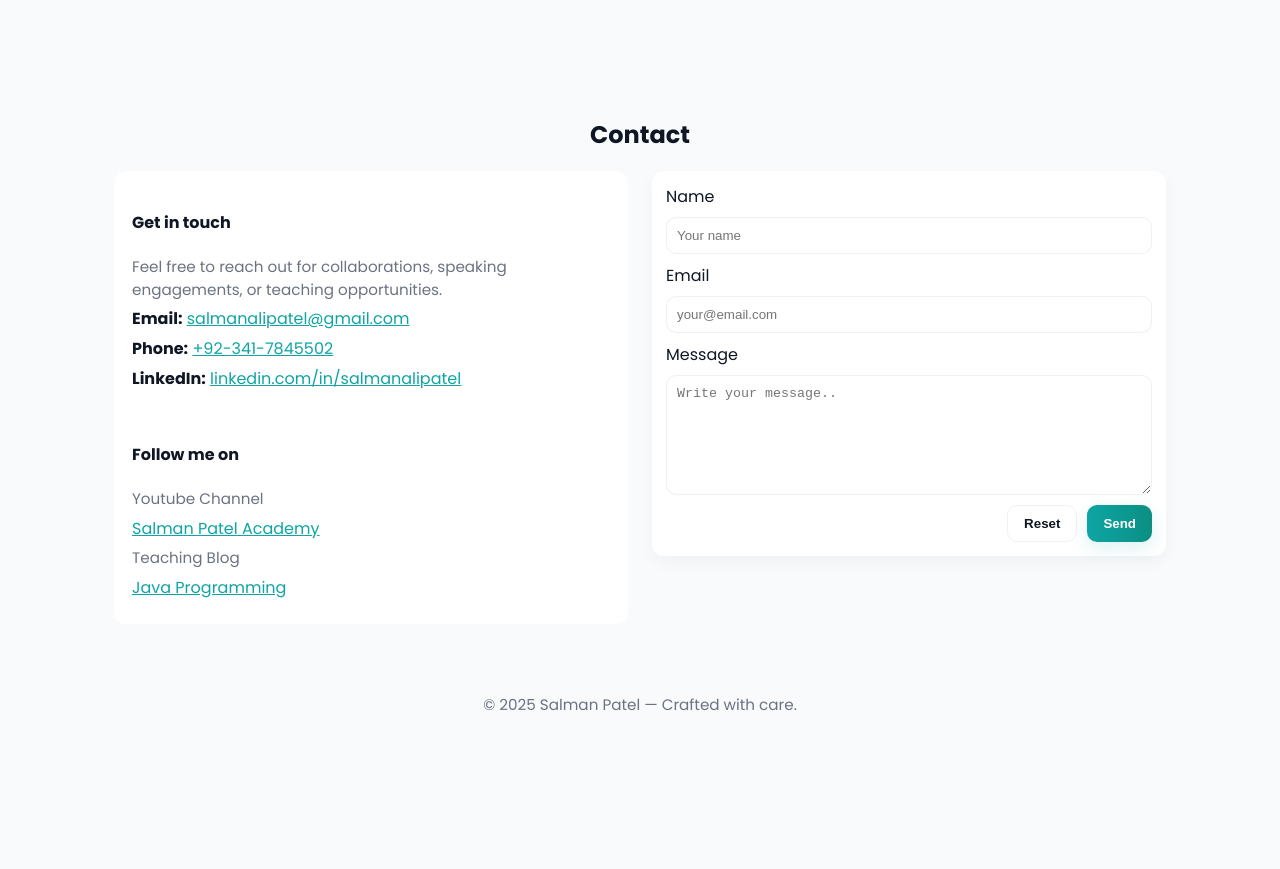
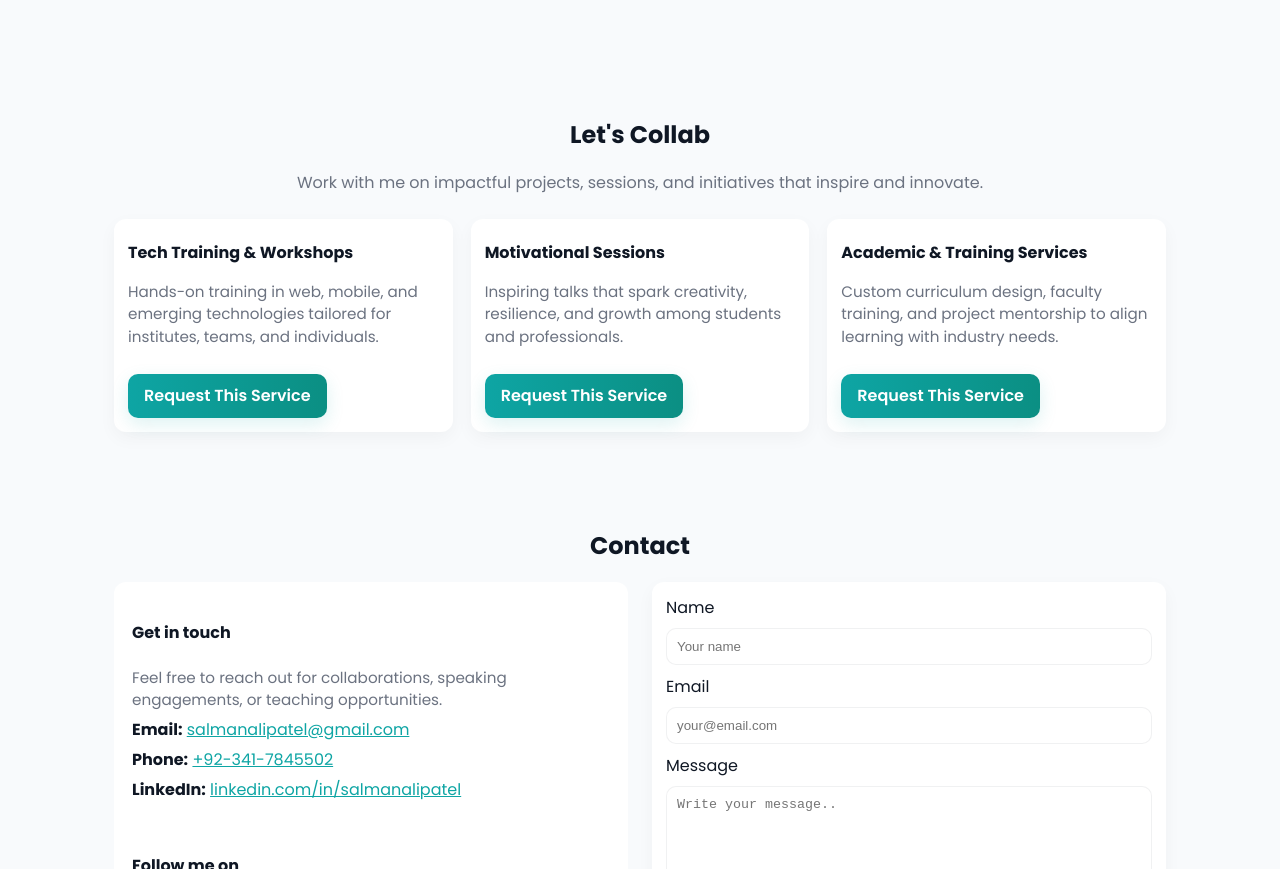
Before and after one commit to salmanalipatel/salmanalipatel, a plain HTML site: page index.html in a window 1280 px wide. Shown: the part 3553-4422 px from the top of the page. Before the commit the page ends 4331 px from the top, so only its background shows below. Drawn offline with Linux system fonts and the light colour scheme.

Commit message:
index.html

```diff
--- a/index.html
+++ b/index.html
@@ -359,6 +359,34 @@ Let’s connect to collaborate on tech education initiatives, AI training, youth
         </div>
       </section>
 
+      <!-- Let's Collab Section -->
+<section id="collab" class="reveal">
+  <h2 class="section-title">Let's Collab</h2>
+  <p class="section-sub">Work with me on impactful projects, sessions, and initiatives that inspire and innovate.</p><br>
+  <div class="cards-grid">
+
+    <div class="card">
+      <h3>Tech Training & Workshops</h3>
+      <p class="muted">Hands-on training in web, mobile, and emerging technologies tailored for institutes, teams, and individuals.</p>
+      <a href="mailto:salmanalipatel@gmail.com?subject=Request%20Service%3A%20Tech%20Training%20%26%20Workshops" class="btn btn-primary" style="margin-top:10px;display:inline-block;color: white;">Request This Service</a>
+    </div>
+
+    <div class="card">
+      <h3>Motivational Sessions</h3>
+      <p class="muted">Inspiring talks that spark creativity, resilience, and growth among students and professionals.</p>
+      <a href="mailto:salmanalipatel@gmail.com?subject=Request%20Service%3A%20Motivational%20Session" class="btn btn-primary" style="margin-top:10px;display:inline-block;color: white;">Request This Service</a>
+    </div>
+
+    <div class="card">
+      <h3>Academic & Training Services</h3>
+      <p class="muted">Custom curriculum design, faculty training, and project mentorship to align learning with industry needs.</p>
+      <a href="mailto:salmanalipatel@gmail.com?subject=Request%20Service%3A%20Academic%20%26%20Training%20Services" class="btn btn-primary" style="margin-top:10px;display:inline-block; color: white;">Request This Service</a>
+    </div>
+
+  </div>
+</section>
+
+
       <section id="contact" class="reveal">
         <h2 class="section-title">Contact</h2>
         <div class="contact-wrap">
```
